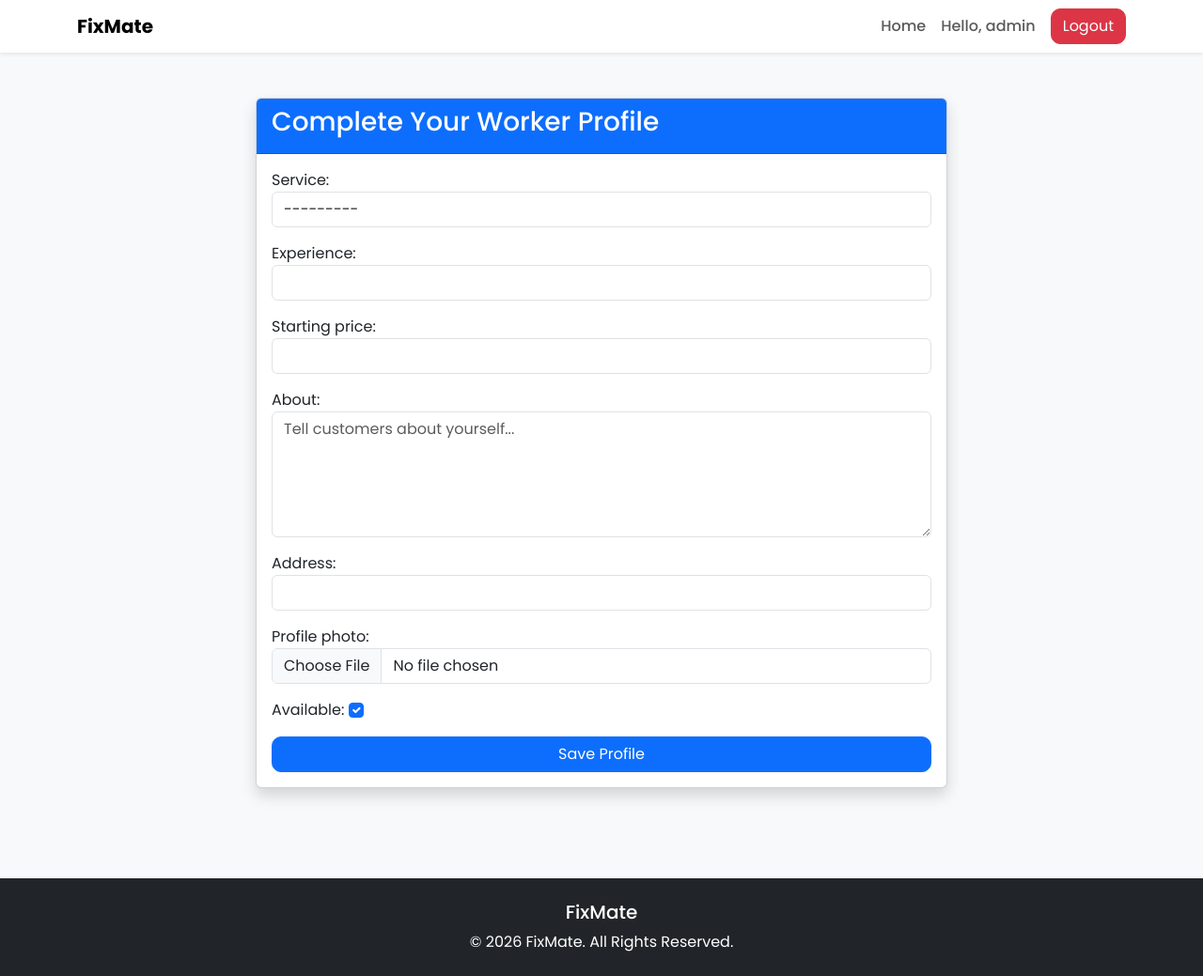
After one commit to rohiit123/Fixmate-Django-project, a Django app: page /workers/register/ in a window 1280 px wide. The commit adds this page. Shown: the whole page at 94% size. Run offline with Django 5.2, Linux system fonts and the light colour scheme; a user stored in the database is signed in; data comes from the database, SQL or seed files in the repository.

Commit message:
Add files via upload

```diff
--- a/templates/includes/navbar.html
+++ b/templates/includes/navbar.html
@@ -1,14 +1,14 @@
-<nav class="navbar navbar-expand-lg navbar-light bg-white shadow-sm sticky-top">
+<nav class="navbar navbar-expand-lg navbar-light bg-white shadow-sm">
 
     <div class="container">
 
-        <a class="navbar-brand fw-bold fs-3 text-primary" href="/">
-            🔧 FixMate
+        <a class="navbar-brand fw-bold" href="{% url 'home' %}">
+
+            FixMate
+
         </a>
 
-        <button class="navbar-toggler" type="button"
-                data-bs-toggle="collapse"
-                data-bs-target="#navbarNav">
+        <button class="navbar-toggler" type="button" data-bs-toggle="collapse" data-bs-target="#navbarNav">
 
             <span class="navbar-toggler-icon"></span>
 
@@ -16,31 +16,63 @@
 
         <div class="collapse navbar-collapse" id="navbarNav">
 
-            <ul class="navbar-nav ms-auto align-items-lg-center">
+            <ul class="navbar-nav ms-auto align-items-center">
 
                 <li class="nav-item">
-                    <a class="nav-link active" href="/">Home</a>
+
+                    <a class="nav-link" href="{% url 'home' %}">
+
+                        Home
+
+                    </a>
+
                 </li>
 
-                <li class="nav-item">
-                    <a class="nav-link" href="#">Services</a>
-                </li>
+                {% if user.is_authenticated %}
 
-                <li class="nav-item">
-                    <a class="nav-link" href="#">Become a Worker</a>
-                </li>
+                    <li class="nav-item">
 
-                <li class="nav-item ms-lg-3 mt-2 mt-lg-0">
-                    <a class="btn btn-outline-primary" href="#">
-                        Login
-                    </a>
-                </li>
+                        <span class="nav-link">
 
-                <li class="nav-item ms-lg-2 mt-2 mt-lg-0">
-                    <a class="btn btn-primary" href="#">
-                        Register
-                    </a>
-                </li>
+                            Hello, {{ user.first_name|default:user.username }}
+
+                        </span>
+
+                    </li>
+
+                    <li class="nav-item">
+
+                        <a class="btn btn-danger ms-2" href="{% url 'logout' %}">
+
+                            Logout
+
+                        </a>
+
+                    </li>
+
+                {% else %}
+
+                    <li class="nav-item">
+
+                        <a class="nav-link" href="{% url 'login' %}">
+
+                            Login
+
+                        </a>
+
+                    </li>
+
+                    <li class="nav-item">
+
+                        <a class="btn btn-primary ms-2" href="{% url 'register' %}">
+
+                            Register
+
+                        </a>
+
+                    </li>
+
+                {% endif %}
 
             </ul>
 
--- /dev/null
+++ b/templates/workers/register_worker.html
@@ -0,0 +1,43 @@
+{% extends 'base.html' %}
+
+{% block title %}Become a Worker{% endblock %}
+
+{% block content %}
+
+<div class="container py-5">
+
+    <div class="row justify-content-center">
+
+        <div class="col-lg-8">
+
+            <div class="card shadow">
+
+                <div class="card-header bg-primary text-white">
+                    <h3>Complete Your Worker Profile</h3>
+                </div>
+
+                <div class="card-body">
+
+                    <form method="POST" enctype="multipart/form-data">
+
+                        {% csrf_token %}
+
+                        {{ form.as_p }}
+
+                        <button class="btn btn-primary w-100">
+                            Save Profile
+                        </button>
+
+                    </form>
+
+                </div>
+
+            </div>
+
+        </div>
+
+    </div>
+
+</div>
+
+{% endblock %}
--- /dev/null
+++ b/workers/forms.py
@@ -0,0 +1,31 @@
+from django import forms
+from .models import Worker
+
+
+class WorkerForm(forms.ModelForm):
+
+    class Meta:
+        model = Worker
+
+        fields = [
+            "service",
+            "experience",
+            "starting_price",
+            "about",
+            "address",
+            "profile_photo",
+            "available",
+        ]
+
+    def __init__(self, *args, **kwargs):
+        super().__init__(*args, **kwargs)
+
+        for field in self.fields.values():
+            field.widget.attrs["class"] = "form-control"
+
+        self.fields["available"].widget.attrs["class"] = "form-check-input"
+
+        self.fields["about"].widget.attrs.update({
+            "rows": 5,
+            "placeholder": "Tell customers about yourself..."
+        })
--- a/workers/models.py
+++ b/workers/models.py
@@ -1,69 +1,44 @@
 from django.db import models
-from django.conf import settings
+from accounts.models import User
 from services.models import Service
 
 
-class WorkerProfile(models.Model):
+class Worker(models.Model):
+    user = models.OneToOneField(
+        User,
+        on_delete=models.CASCADE,
+        related_name="worker_profile"
+    )
 
-    EXPERIENCE_CHOICES = [
-        ("0-1", "0-1 Year"),
-        ("1-3", "1-3 Years"),
-        ("3-5", "3-5 Years"),
-        ("5+", "5+ Years"),
-    ]
-
-    user = models.OneToOneField(
-        settings.AUTH_USER_MODEL,
+    service = models.ForeignKey(
+        Service,
         on_delete=models.CASCADE
     )
 
-    services = models.ManyToManyField(Service)
+    experience = models.PositiveIntegerField()
 
-    experience = models.CharField(
-        max_length=10,
-        choices=EXPERIENCE_CHOICES
-    )
-
-    hourly_rate = models.DecimalField(
+    starting_price = models.DecimalField(
         max_digits=8,
         decimal_places=2
     )
 
-    city = models.CharField(
-        max_length=100
+    about = models.TextField()
+
+    address = models.CharField(
+        max_length=250
     )
 
-    address = models.TextField()
-
-    bio = models.TextField()
-
-    profile_image = models.ImageField(
+    profile_photo = models.ImageField(
         upload_to="workers/",
         blank=True,
         null=True
     )
 
-    verified = models.BooleanField(
-        default=False
-    )
+    available = models.BooleanField(default=True)
 
-    available = models.BooleanField(
-        default=True
-    )
+    rating = models.FloatField(default=5.0)
 
-    rating = models.DecimalField(
-        max_digits=3,
-        decimal_places=2,
-        default=0
-    )
-
-    total_jobs = models.PositiveIntegerField(
-        default=0
-    )
-
-    created_at = models.DateTimeField(
-        auto_now_add=True
-    )
+    created_at = models.DateTimeField(auto_now_add=True)
 
     def __str__(self):
         return self.user.get_full_name() or self.user.username
--- /dev/null
+++ b/workers/urls.py
@@ -0,0 +1,6 @@
+from django.urls import path
+from . import views
+
+urlpatterns = [
+    path("register/", views.worker_register, name="worker_register"),
+]
--- a/workers/views.py
+++ b/workers/views.py
@@ -1,3 +1,36 @@
-from django.shortcuts import render
+from django.shortcuts import render, redirect
+from django.contrib.auth.decorators import login_required
+from .forms import WorkerForm
 
-# Create your views here.
+
+@login_required
+def worker_register(request):
+
+    if request.method == "POST":
+
+        form = WorkerForm(
+            request.POST,
+            request.FILES
+        )
+
+        if form.is_valid():
+
+            worker = form.save(commit=False)
+
+            worker.user = request.user
+
+            worker.save()
+
+            return redirect("home")
+
+    else:
+
+        form = WorkerForm()
+
+    return render(
+        request,
+        "workers/register_worker.html",
+        {
+            "form": form
+        }
+    )
```
Also changed, not shown: templates/accounts/login.html (+81 -0 lines), templates/accounts/register.html (+81 -0 lines), workers/admin.py (+11 -15 lines), db.sqlite3, workers/migrations/0002_worker_delete_workerprofile.py (added).
